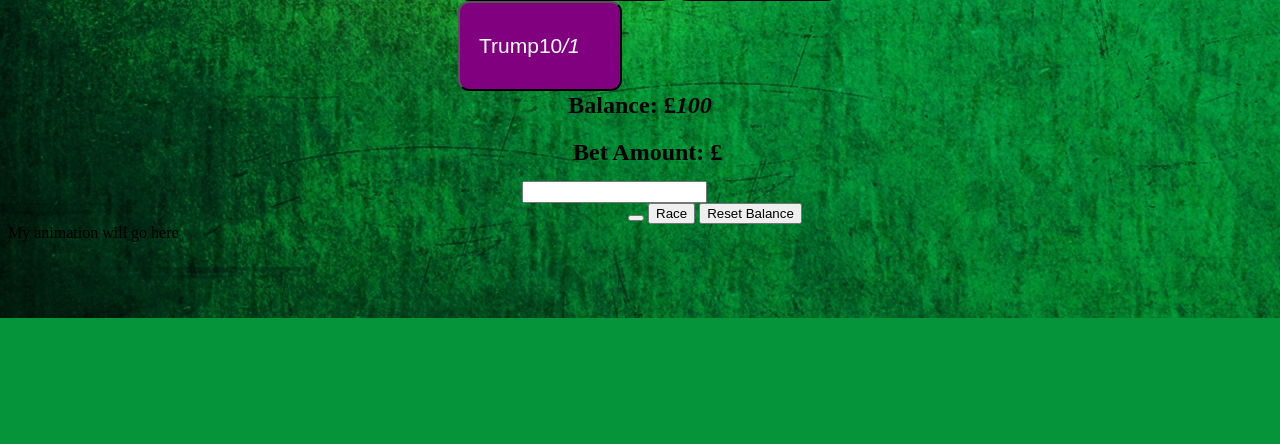
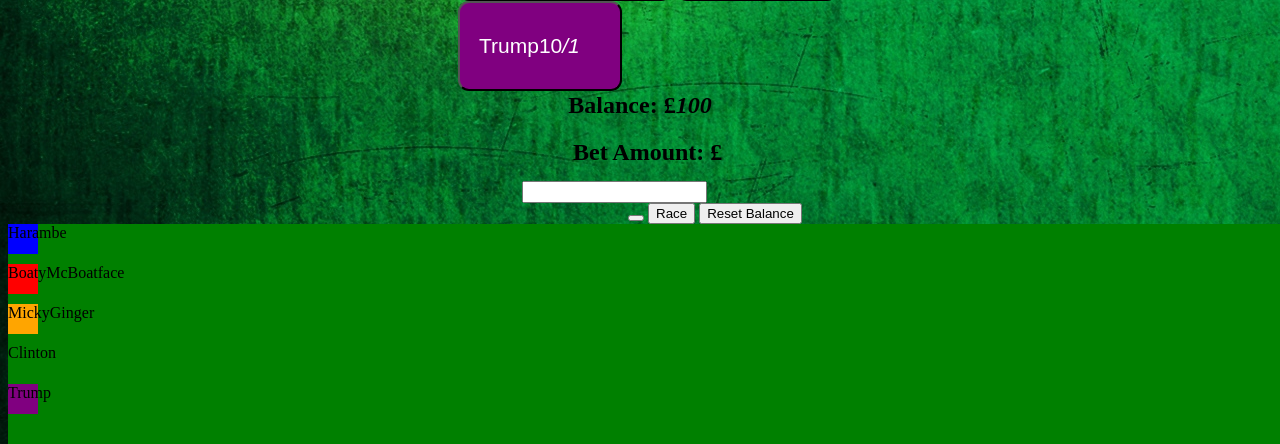
Before and after one commit to Whitmey/Project-1, a PHP site: page / in a window 1280 px wide; the page is wider, and only the part inside the window is pictured. Shown: the part 482-926 px from the top of that part. Before the commit the page ends 800 px from the top of that part, so only its background shows below. Run offline with PHP 8.4, Linux system fonts and the light colour scheme.

Commit message:
working animations need to adapt calculations

```diff
--- a/css/style.css
+++ b/css/style.css
@@ -144,3 +144,32 @@
   text-align: center;
   color: #99ff99;
 }
+
+#myContainer {
+    width: 1400px;
+    height: 220px;
+    position: absolute;
+    background: green;
+}
+.horse {
+    width: 30px;
+    height: 30px;
+    position: absolute;
+    background: blue;
+}
+.horse:nth-child(2) {
+    top: 40px;
+    background: red;
+}
+.horse:nth-child(3) {
+    background: orange;
+    top: 80px;
+}
+.horse:nth-child(4) {
+    background: green;
+    top: 120px;
+}
+.horse:nth-child(5) {
+    background: purple;
+    top: 160px;
+}
--- a/index.html
+++ b/index.html
@@ -29,7 +29,11 @@
       <button id="reset">Reset Balance</button>
     </div>
     <div id ="myContainer">
-      <div id ="myAnimation">My animation will go here</div>
+      <div class="horse" data-odds="0.4">Harambe</div>
+      <div class="horse" data-odds="0.35">BoatyMcBoatface</div>
+      <div class="horse" data-odds="0.2">MickyGinger</div>
+      <div class="horse" data-odds="0.15">Clinton</div>
+      <div class="horse" data-odds="0.125">Trump</div>
     </div>
 
 
--- a/js/app.js
+++ b/js/app.js
@@ -3,6 +3,7 @@
 var horseChosen;
 var betAmount;
 var balance = 100;
+var horses = document.querySelectorAll(".horse");
 document.getElementById("balance").innerHTML = balance;
 
 
@@ -144,6 +145,7 @@
 
 $(document).ready(function(){
   $("#fadeIn").click(function(){
+    myMove();
     $("#result").fadeIn(3000);
     $("#balance").fadeIn(2500);
     $("#result").fadeOut(2000);
@@ -151,3 +153,31 @@
     console.log("clicked");
   });
 });
+
+function myMove() {
+
+  var id = setInterval(frame, 10);
+
+  function frame() {
+    for(var i=0;i<horses.length;i++) {
+      var pos = parseFloat(horses[i].style.left || 0) + Math.round(parseFloat(horses[i].dataset.odds) + (Math.random()*10));
+      horses[i].style.left = pos + "px";
+      if (pos >= 1350) {
+        clearInterval(id);
+        checkForWinner();
+      }
+    }
+  }
+};
+
+
+function checkForWinner() {
+  var winner = horses[0];
+
+  for(var i=0;i<horses.length;i++) {
+    var finalPos = parseFloat(horses[i].style.left);
+    if(finalPos > parseFloat(winner.style.left)) winner = horses[i];
+  }
+
+  console.log(winner.textContent, Array.prototype.indexOf.call(horses, winner));
+}
```
